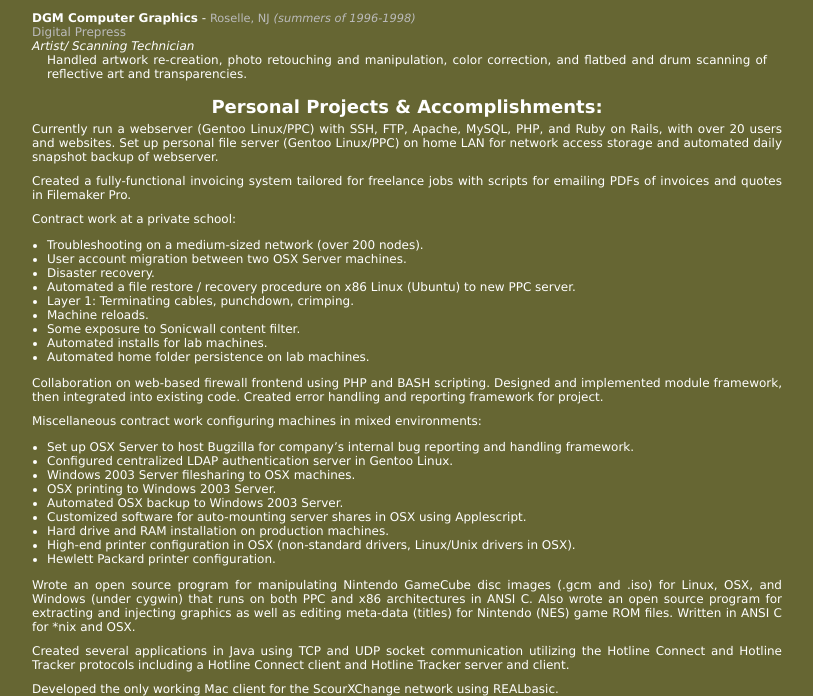
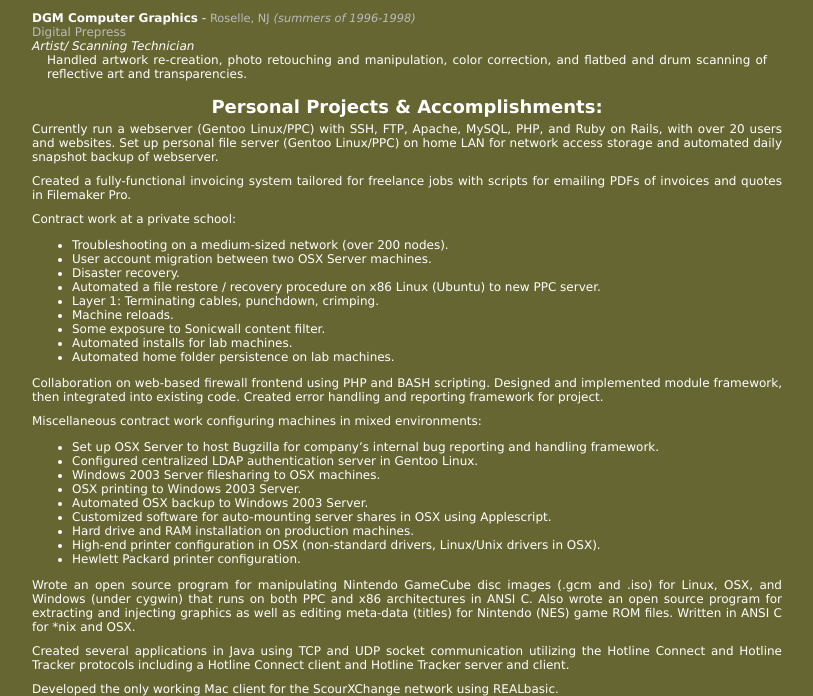
Before and after one commit to spikegrobstein/lamestuff-2011, a PHP site: page /resume in a window 1280 px wide. Shown: the part 1948-2644 px from the top of the page, without its empty margins (233-1046 px from the left). Run offline with PHP 8.4, Linux system fonts and the light colour scheme.

Commit message:
added indent class for <ul> elements for better formatting

```diff
--- a/controller/resume/content.php
+++ b/controller/resume/content.php
@@ -151,7 +151,7 @@
 	<p>
 		Contract work at a private school:
 	</p>
-	<ul>
+	<ul class="indent">
 		<li>
 			Troubleshooting on a medium-sized network (over 200 nodes).
 		</li>
@@ -188,7 +188,7 @@
 	<p>
 		Miscellaneous contract work configuring machines in mixed environments:
 	</p>
-	<ul>
+	<ul class="indent">
 		<li>
 			Set up OSX Server to host Bugzilla for company’s internal bug reporting and handling framework.
 		</li>
--- a/lamestuff.css
+++ b/lamestuff.css
@@ -286,6 +286,11 @@
 	border: 0;
 }
 
+ul.indent {
+	margin-left: 25px;
+	margin-right: 25px;
+}
+
 .key {
 	font-weight: bold;
 	padding-right: 5px;
```
